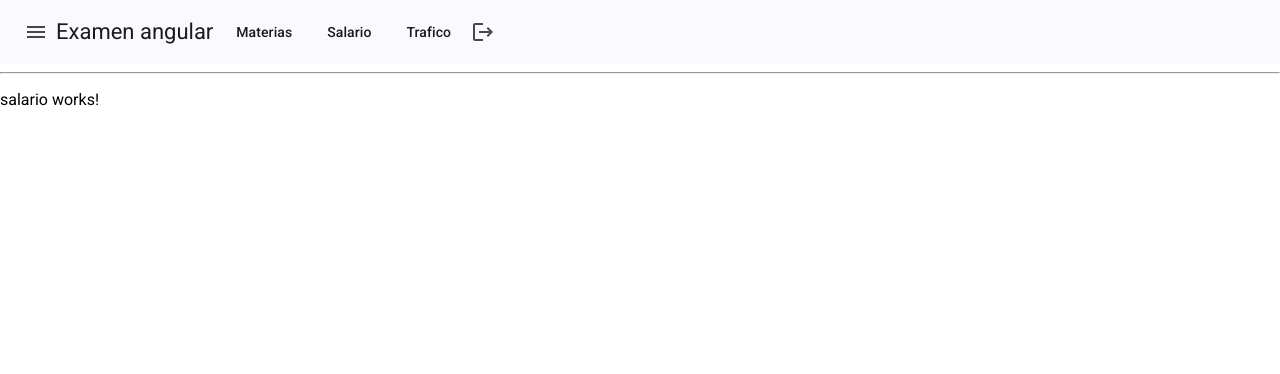
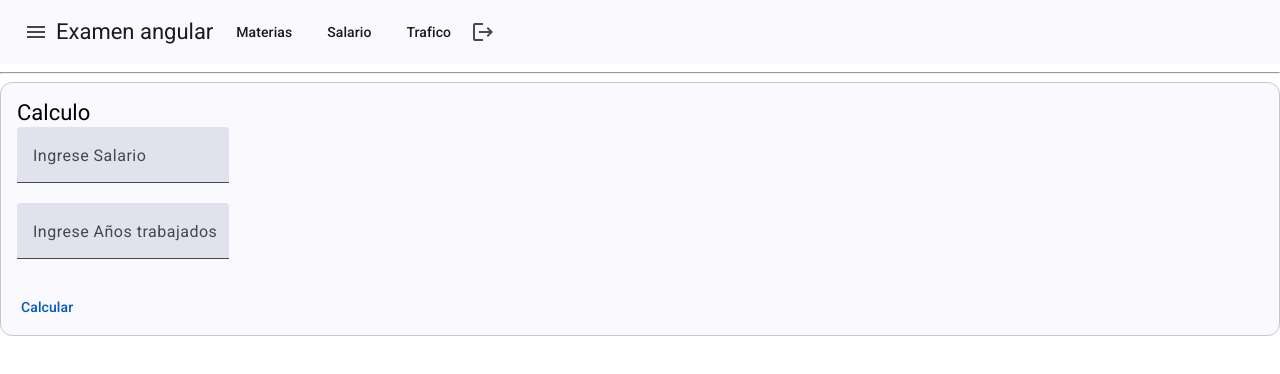
Before and after one commit to germanval/ang, an Angular app: page /principal/salario in a window 1280 px wide. Shown: the top 374 px of the page. Built offline with nearby package versions, Linux system fonts and the light colour scheme.

Commit message:
pregunta 2 terminada

```diff
--- a/src/app/principal/salario/salario.component.html
+++ b/src/app/principal/salario/salario.component.html
@@ -1 +1,27 @@
-<p>salario works!</p>
+<mat-card appearance="outlined">
+    <mat-card-header>
+      <mat-card-title>Calculo</mat-card-title>
+    </mat-card-header>
+
+    <mat-card-content>
+      <mat-form-field class="example-form-field">
+        <mat-label>Ingrese Salario</mat-label>
+        <input matInput type="number" #salarioInput>
+      </mat-form-field>
+    </mat-card-content>
+
+    <mat-card-content>
+      <mat-form-field class="example-form-field">
+        <mat-label>Ingrese Años trabajados</mat-label>
+        <input matInput type="number" #aniosInput>
+      </mat-form-field>
+    </mat-card-content>
+
+    <mat-card-actions>
+      <button mat-button (click)="calcular(salarioInput.value, aniosInput.value)">Calcular</button>
+    </mat-card-actions>
+
+    <mat-card-content *ngIf="utilidades !== null">
+      <h3>Utilidades: {{ utilidades | currency }}</h3>
+    </mat-card-content>
+  </mat-card>
--- a/src/app/principal/salario/salario.component.ts
+++ b/src/app/principal/salario/salario.component.ts
@@ -1,13 +1,39 @@
 import { Component } from '@angular/core';
 import { MaterialModule } from '../../angular-material/material/material.module';
+import { CommonModule } from '@angular/common';
 
 @Component({
   selector: 'app-salario',
   standalone: true,
-  imports: [MaterialModule],
+  imports: [MaterialModule,CommonModule],
   templateUrl: './salario.component.html',
   styleUrl: './salario.component.css'
 })
 export class SalarioComponent {
 
+  utilidades: number | null = null;
+
+  calcular(salario: string, tiempo: string): void {
+    const salarioNum = parseFloat(salario);
+    const tiempotrabj = parseInt(tiempo, 10);
+
+    if (isNaN(salarioNum) || isNaN(tiempotrabj)) {
+      this.utilidades = null;
+      return;
+    }
+
+    if (tiempotrabj < 1) {
+      this.utilidades = salarioNum * 0.05;
+    } else if (tiempotrabj >= 1 && tiempotrabj < 2) {
+      this.utilidades = salarioNum * 0.07;
+    } else if (tiempotrabj >= 2 && tiempotrabj < 5) {
+      this.utilidades = salarioNum * 0.10;
+    } else if (tiempotrabj >= 5 && tiempotrabj < 10) {
+      this.utilidades = salarioNum * 0.15;
+    } else if (tiempotrabj >= 10) {
+      this.utilidades = salarioNum * 0.20;
+    } else {
+      this.utilidades = 0;
+    }
+  }
 }
```
